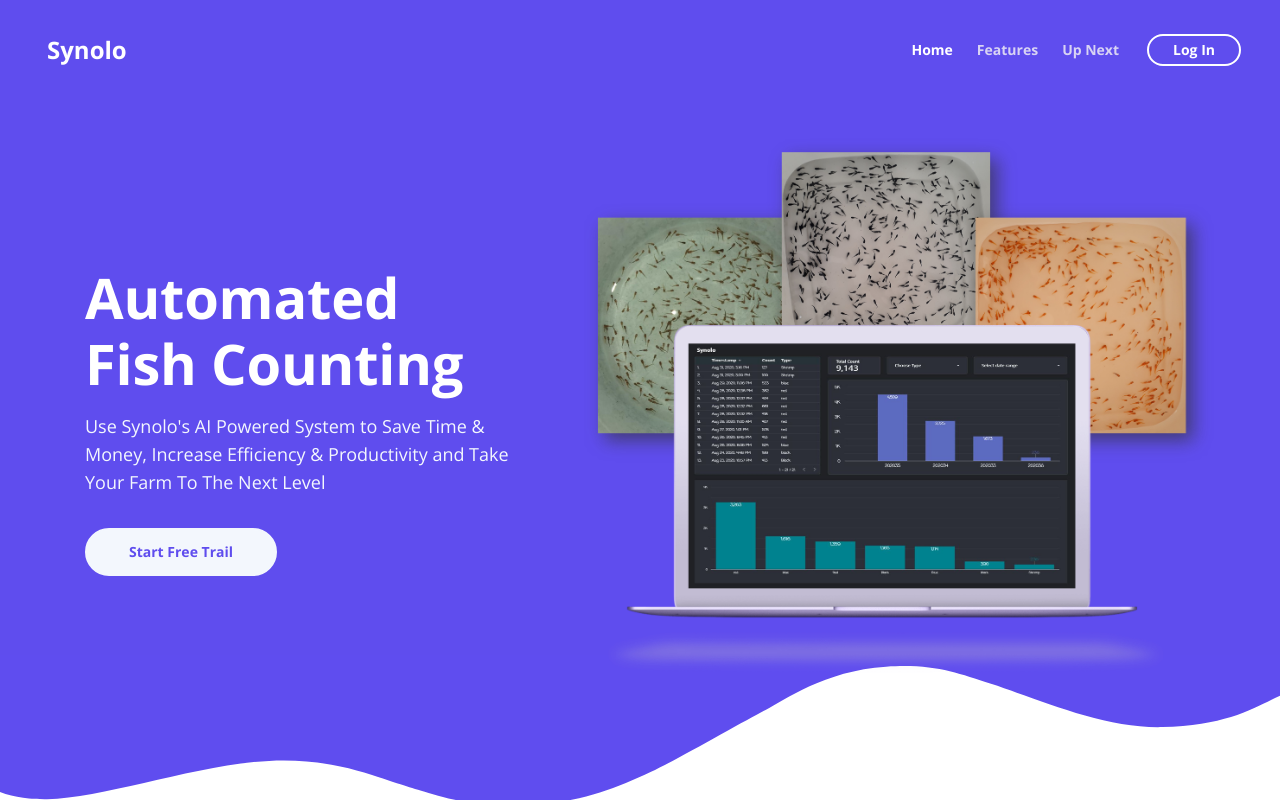
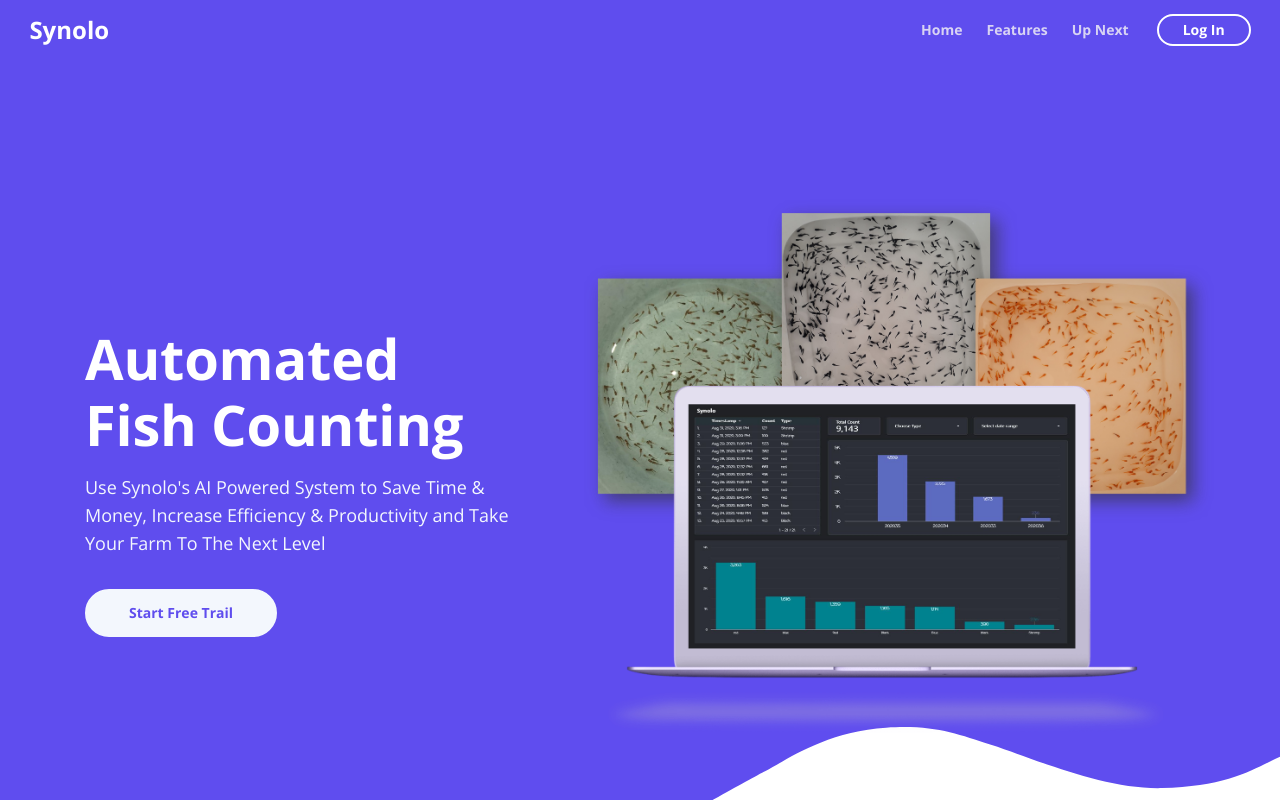
Before and after one commit to Aviadg/Synolo, a plain HTML site: page index.html in a window 1280 px wide. Drawn offline with nearby package versions, Linux system fonts and the light colour scheme.

Commit message:
change navbar

```diff
--- a/css/styles.css
+++ b/css/styles.css
@@ -38,7 +38,8 @@ Colors:
 - Body text - dark gray #555
 ******************************************/
 
-::-webkit-scrollbar-track {
+
+/* ::-webkit-scrollbar-track {
     -webkit-box-shadow: inset 0 0 6px rgba(0, 0, 0, 0.3);
     border-radius: 10px;
     background-color: #F5F5F5;
@@ -53,7 +54,7 @@ Colors:
     border-radius: 10px;
     -webkit-box-shadow: inset 0 0 6px rgba(0, 0, 0, .3);
     background-color: #555;
-}
+} */
 
 
 /******************************/
--- a/index.html
+++ b/index.html
@@ -53,7 +53,7 @@
 
 
     <!-- Navigation -->
-    <nav class="navbar navbar-expand-lg navbar-dark navbar-custom fixed-top" style="background-color: #5f4dee;">
+    <nav class="navbar navbar-expand-lg navbar-dark navbar-custom fixed-top" style="background-color: #5f4dee; padding: 0.9rem; position: sticky;">
         <div class="container">
 
             <!-- Text Logo - Use this if you don't have a graphic logo -->
```
